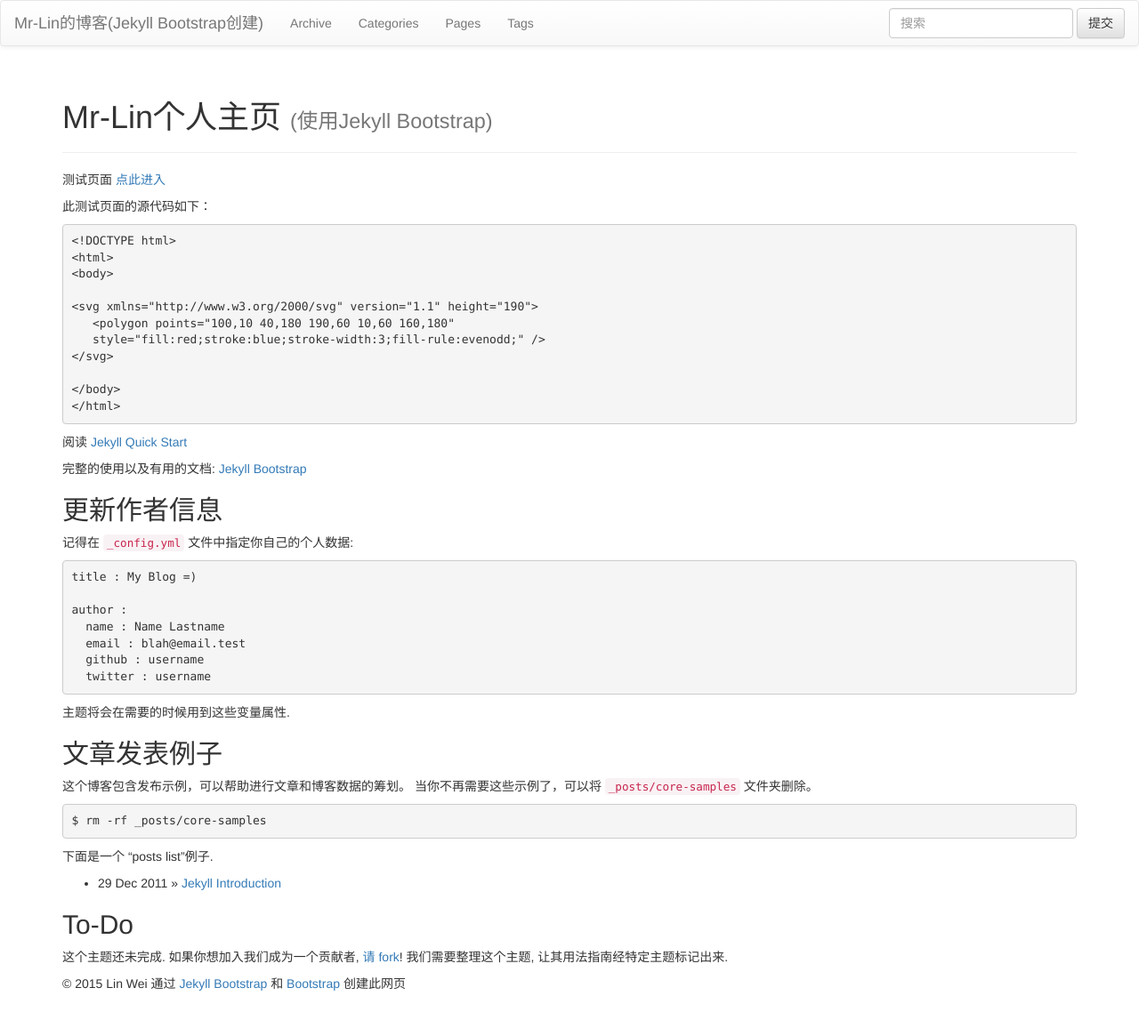
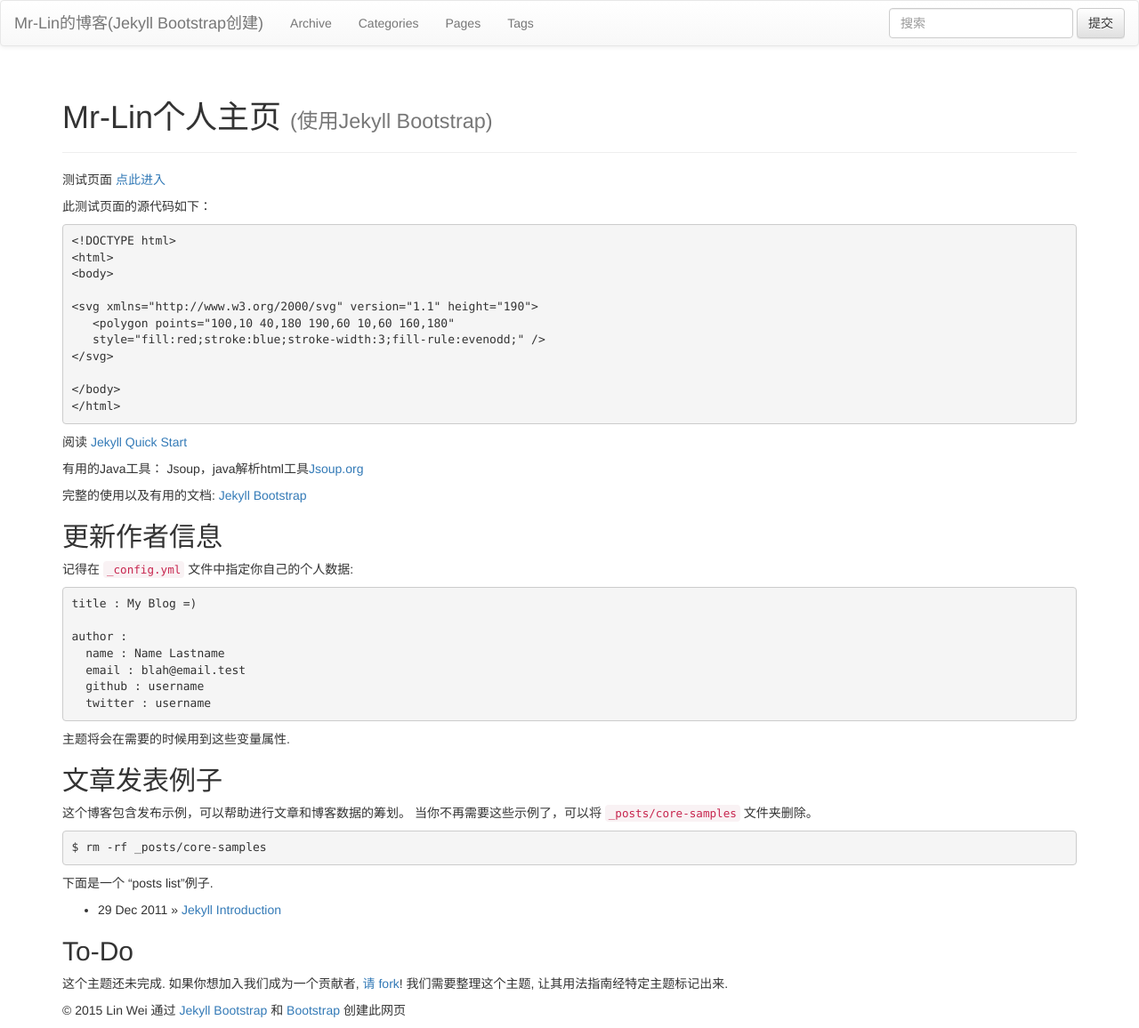
Before and after one commit to Mr-lin930819/Mr-lin930819.github.io, a Jekyll site: the page built from index.md, in a window 1280 px wide. Shown: the whole page at 89% size. Built offline with Jekyll 4.4.1, drawn with Linux system fonts in a browser that asks for light colours; nearby versions of some CDN libraries; library files that are not in the unit come from our copies; before the commit the page ends 1126 px from its top, so only the background shows below that.

Commit message:
添加jsoup链接，暂时收藏

```diff
--- a/index.md
+++ b/index.md
@@ -22,6 +22,9 @@
 	</html>
 
 阅读 [Jekyll Quick Start](http://jekyllbootstrap.com/usage/jekyll-quick-start.html)
+
+有用的Java工具：
+Jsoup，java解析html工具[Jsoup.org](http://jsoup.org/)
 
 完整的使用以及有用的文档: [Jekyll Bootstrap](http://jekyllbootstrap.com)
 
```
